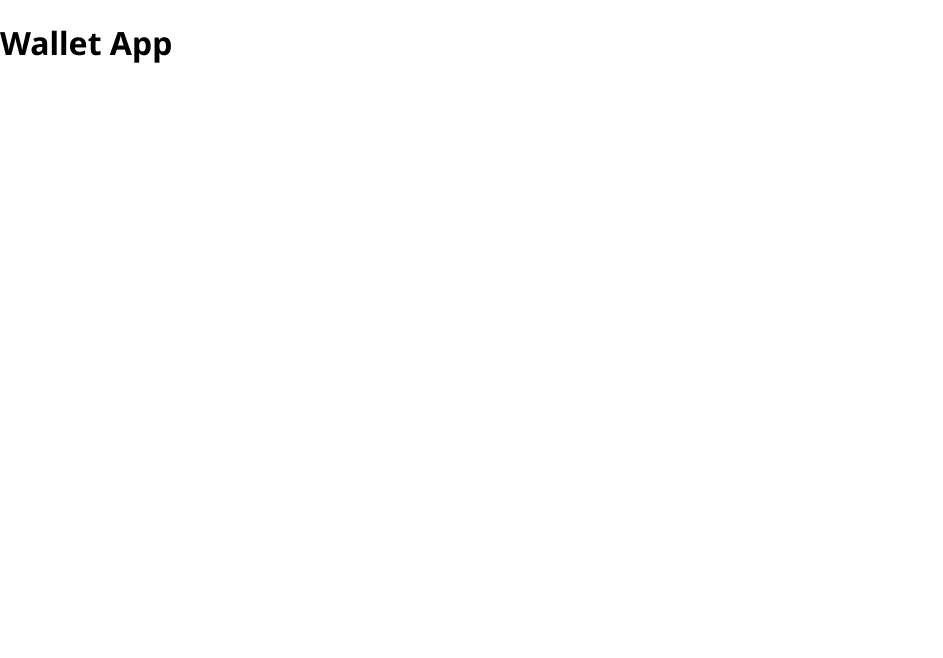
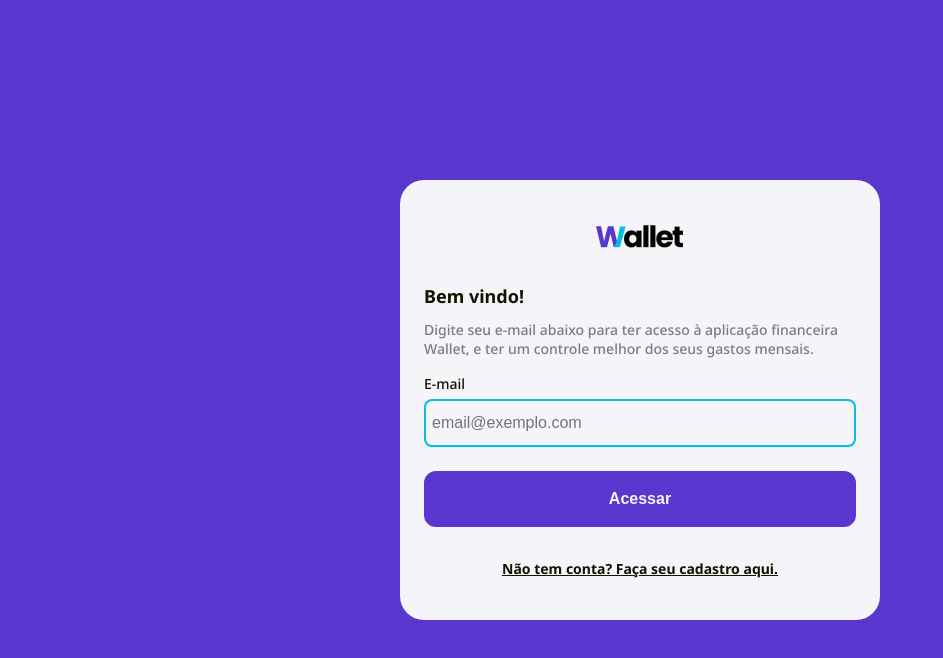
Before and after one commit to valvesmaia/wallet-app-frontend, a plain HTML site: page index.html in a window 1280 px wide. Shown: the whole page, without its empty margins (0-943 px from the left). Drawn offline with Linux system fonts and the light colour scheme.

Commit message:
feat: implement UI for auth screen

```diff
--- a/index.html
+++ b/index.html
@@ -6,8 +6,27 @@
     <script src="index.js"></script>
     </head>
     <body>
-        <h1>
-            Wallet App
-        </h1>
+        <div class="auth-container">
+            <div class="auth-content">
+                <div class="auth-content-container">
+                    <img class="logo" src="src/img/logo.png" alt="Logo">
+                  <h3 class="full-width text-left mt larger">Bem vindo!</h3>
+                  <p class="mt small">
+                    Digite seu e-mail abaixo para ter acesso à aplicação financeira Wallet, e ter um controle melhor dos seus gastos mensais.
+                  </p>
+                  <label class="mt" for="input-email">E-mail</label>
+                  <input
+                  placeholder="email@exemplo.com"
+                   class="mt smaller"
+                   id="input-email"
+                   name="input-email"
+                   type="email"
+                   />
+                   <button class="full-width mt large">Acessar</button>
+                   <a class="mt larger">Não tem conta? Faça seu cadastro aqui.</a>
+                 </div>
+            </div>
+        </div>
+
     </body>
 </html>
--- a/styles.css
+++ b/styles.css
@@ -5,5 +5,180 @@ body {
     padding: 0px;
     margin: 0px;
     font-family: 'Noto Sans', sans-serif;
+    color: #101400;
 
 }
+
+h1 {
+    font-size: 40px;
+    font-weight: bolder;
+    margin: 0px;
+    padding: 0px;
+
+}
+
+h2 {
+    font-size: 24px;
+    font-weight: bold;
+    margin: 0px;
+    padding: 0px;
+
+}
+
+h3 {
+    font-size: 18px;
+    font-weight: bold;
+    margin: 0px;
+    padding: 0px;
+
+}
+
+h4 {
+    font-size: 16px;
+    color: #7c7c7c;
+    font-weight: 700;
+    margin: 0px;
+    padding: 0px;
+
+}
+
+p {
+    font-size:  14px;
+    font-weight: 500;
+    color: #7c7c7c;
+    margin: 0px;
+    padding: 0px;
+
+}
+
+label {
+    width: 100%;
+    font-size:  14px;
+    font-weight: 500;
+
+}
+
+a {
+    font-size: 14px;
+    font-weight: 700;
+    text-decoration: underline;
+
+}
+button {
+    background-color: #5936cd;
+    height: 56px;
+    width: 432px;
+    border-radius: 12px;
+    color: #f4f4f9;
+    font-weight: bold ;
+    font-size: 16px;
+    border-color: #5936cd;
+    border-width: 2px;
+    border-style: solid;
+
+}
+
+button.small {
+    background-color: #f4f4f9;
+    color: #101400;
+    font-size: 14px;
+    border-radius: 8px;
+    width: 90px;
+    height: 36px;
+
+}
+
+input {
+    background-color: #f4f4f9;
+    width: 100%;
+    height: 48px;
+    border-color: #06bee1;
+    border-width: 2px;
+    border-style: solid;
+    border-radius: 8px;
+    color: #101400;
+    font-size: 16px;
+    padding: 6px;
+    box-sizing: border-box;
+
+}
+
+.full-width {
+    width: 100%;
+
+}
+
+.text-center {
+    text-align: center;
+
+}
+
+.text-left {
+    text-align: left;
+}
+
+.mt {
+    margin-top: 16px;
+
+}
+
+.mt.larger {
+    margin-top: 32px;
+
+}
+
+.mt.large {
+    margin-top: 24px;
+
+}
+
+.mt.small {
+    margin-top: 12px;
+
+}
+
+.mt.smaller {
+    margin-top: 6px;
+
+
+}
+
+.logo {
+    width: 88px;
+    height: auto;
+
+}
+
+.auth-container {
+    width: 100vw;
+    height: 100vh;
+    display: flex;
+    align-items: center;
+    justify-content: center;
+    background-color: #5936cd;
+
+}
+
+.auth-content {
+    display: flex;
+    align-items: center;
+    justify-content: center;
+    width: 480px;
+    height: auto;
+    min-height: 440px;
+    background-color: #f4f4f9;
+    border-radius: 24px;
+
+
+}
+
+.auth-content-container {
+    display: flex;
+    flex-direction: column;
+    align-items: center;
+    justify-content: center;
+    width: 100%;
+    height: 100%;
+    padding: 24px;
+
+}
```
